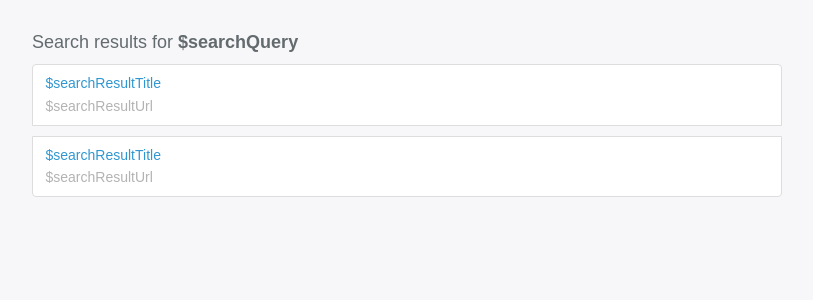
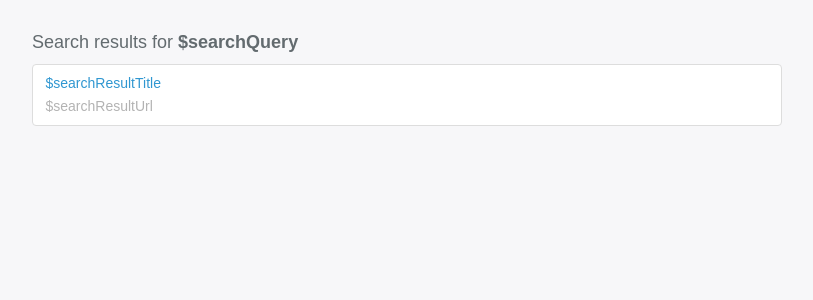
Before and after one commit to ashbakernz/boogle, a PHP site: page /results.php in a window 1280 px wide. Shown: the part 59-359 px from the top of the page, without its empty margins (233-1046 px from the left). Run offline with PHP 8.4, Linux system fonts and the light colour scheme.

Commit message:
Formatted some code.

```diff
--- a/results.php
+++ b/results.php
@@ -28,8 +28,8 @@
               <!-- Left Side Of Navbar -->
               <ul class="nav navbar-nav">
                 <li>
-                    <div class="field top-bar-search" id="searchform">
-                      <input type="text" id="searchterm" value="$searchQuery" />
+                  <div class="field top-bar-search" id="searchform">
+                    <input type="text" id="searchterm" value="$searchQuery" />
                   </div>
                 </li>
               </ul>
@@ -41,11 +41,14 @@
     <div class="container">
       <div class="row">
         <div class="col-md-8 col-md-offset-2">
-          <h4>Search results for <strong>$searchQuery</strong></h4>
+          <h4>
+            Search results for <strong>$searchQuery</strong>
+          </h4>
 
           <!-- Displayed results -->
           <ul class="list-group">
-          <!-- Single Result -->
+
+            <!-- Single Result -->
             <li class="list-group-item notification-bar-fail m-b-1">
                 <div href="#" class="notification-bar-icon">
                   <div>
@@ -61,22 +64,7 @@
             </li>
             <!-- End of single result -->
 
-            <li class="list-group-item notification-bar-fail m-b-1">
-                <div href="#" class="notification-bar-icon">
-                  <div>
-                    <i></i>
-                  </div>
-                </div>
-                <div class="notification-bar-details">
-                  <a href="#" class="notification-bar-title">
-                  $searchResultTitle
-                  </a>
-                  <span class="text-muted">$searchResultUrl</span>
-                </div>
-            </li>
           </ul>
-
-
         </div>
       </div>
     </div>
```
